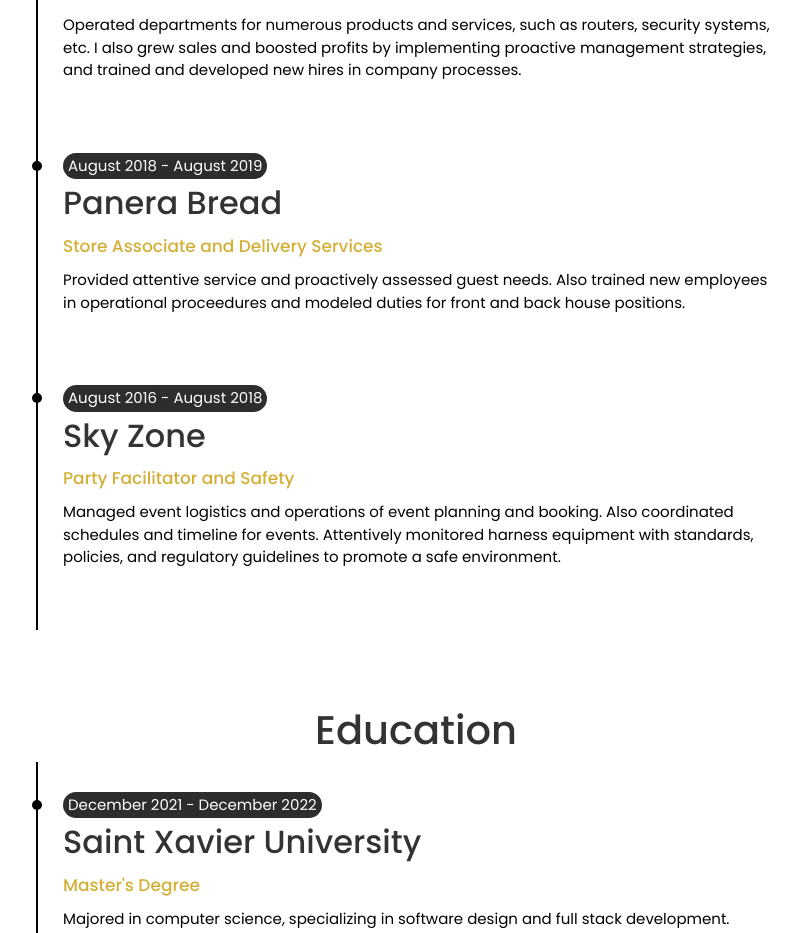
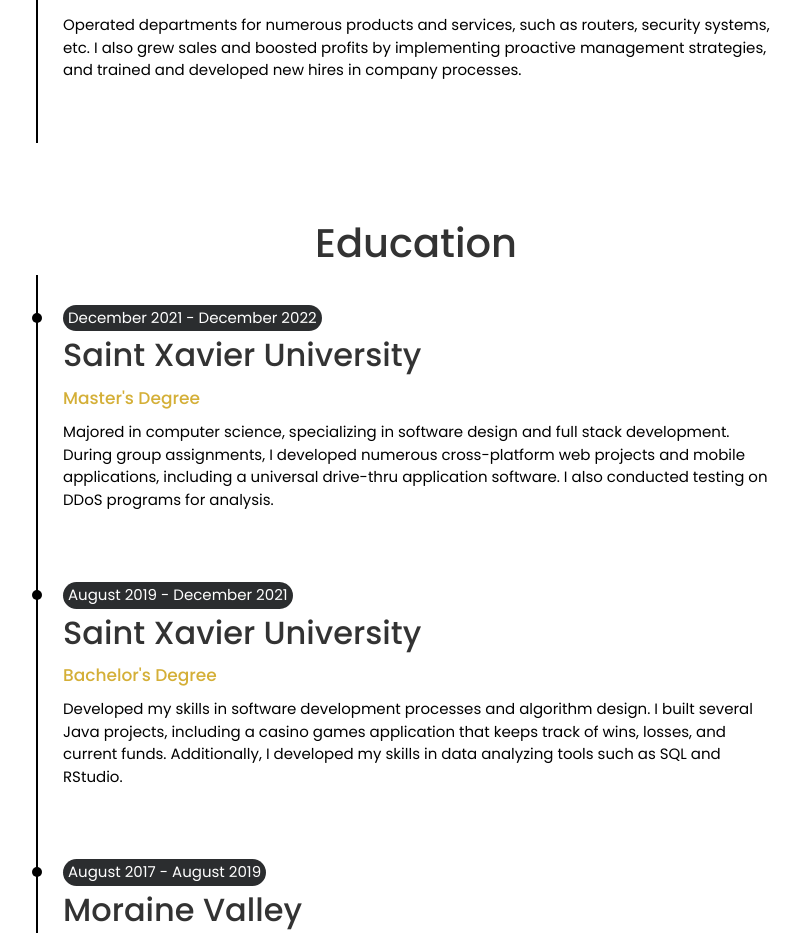
Before and after one commit to samisamara/personalWebpage, a React (Create React App) app: page / in a window 1280 px wide. Shown: the part 3162-4095 px from the top of the page, without its empty margins (224-1024 px from the left). Built offline with nearby package versions, Linux system fonts and the light colour scheme.

Commit message:
removed irrelavent work experience

```diff
--- a/src/components/WorkTimeline.js
+++ b/src/components/WorkTimeline.js
@@ -24,20 +24,6 @@
     description: "Operated departments for numerous products and services, such as routers, security systems, etc. I also grew sales and boosted profits by implementing proactive management strategies, and trained and developed new hires in company processes.",
     key: "w3"
   },
-  {
-    jobTitle: 'Store Associate and Delivery Services',
-    business: 'Panera Bread',
-    date: 'August 2018 - August 2019',
-    description: "Provided attentive service and proactively assessed guest needs. Also trained new employees in operational proceedures and modeled duties for front and back house positions.",
-    key: "w4"
-  },
-  {
-    jobTitle: 'Party Facilitator and Safety',
-    business: 'Sky Zone',
-    date: 'August 2016 - August 2018',
-    description: "Managed event logistics and operations of event planning and booking. Also coordinated schedules and timeline for events. Attentively monitored harness equipment with standards, policies, and regulatory guidelines to promote a safe environment.",
-    key: "w5"
-  }
 ];
 
 const WorkTimeline = () => {
```
